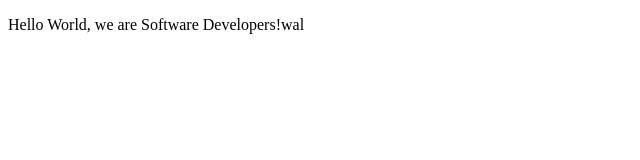
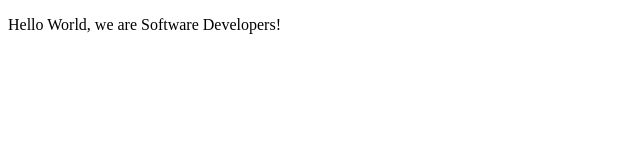
Before and after one commit to syedwaleed1/microverseCodding, a plain HTML site: page fcc-test-suite-template/index.html in a window 1280 px wide. Shown: the full height of the page, 0-640 px from the left. Drawn offline with Linux system fonts and the light colour scheme.

Commit message:
Syed Waleed
Commit the index Page

```diff
--- a/fcc-test-suite-template/index.html
+++ b/fcc-test-suite-template/index.html
@@ -7,7 +7,7 @@
   </head>
 
   <body>
-    <p>Hello World, we are Software Developers!wal</p>
+    <p>Hello World, we are Software Developers!</p>
     <script src="https://cdn.freecodecamp.org/testable-projects-fcc/v1/bundle.js"></script>
 
     <!--
```
